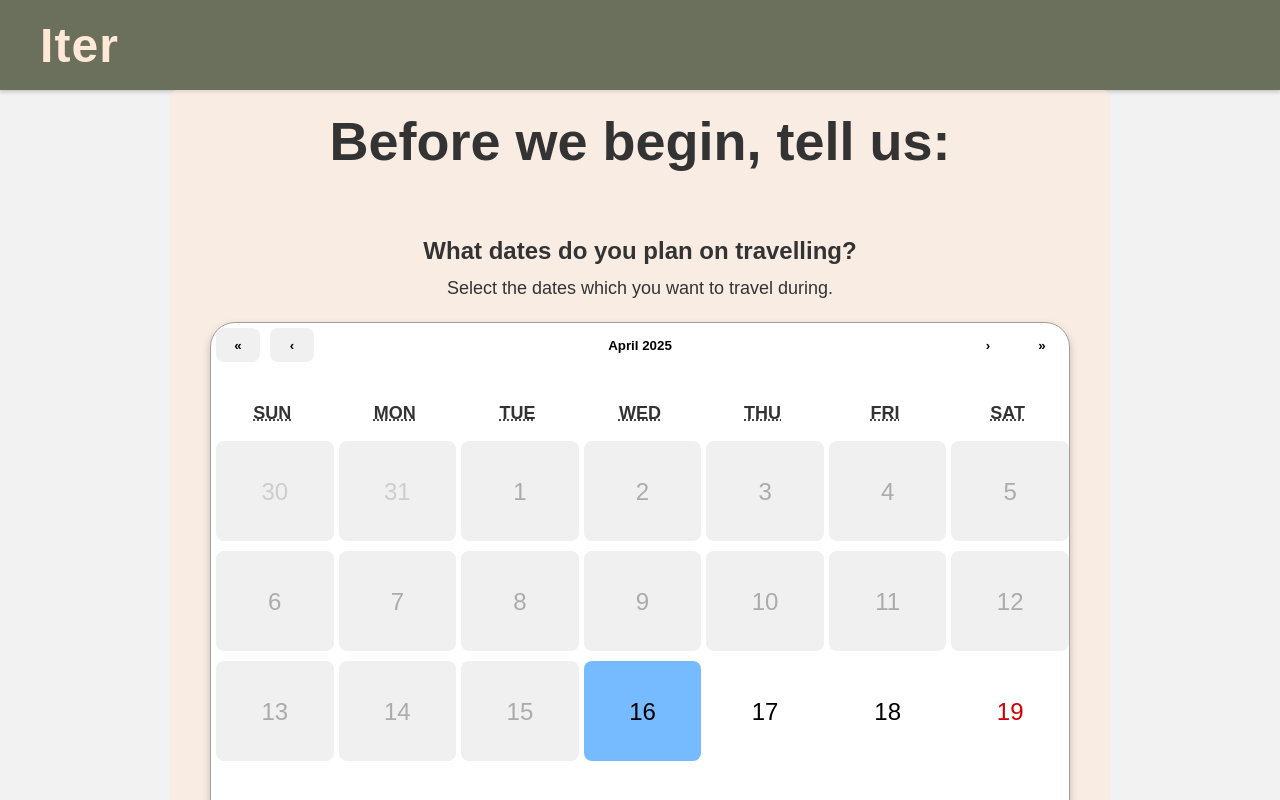
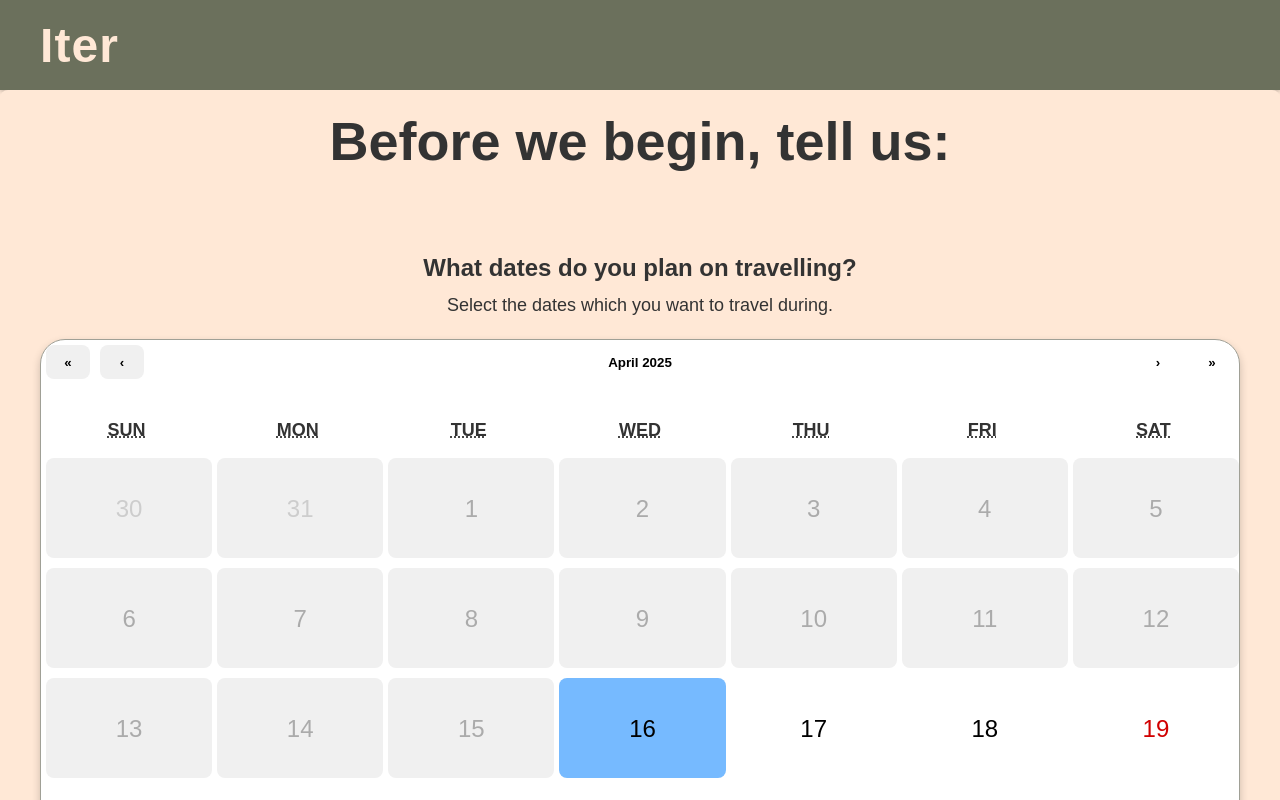
Before and after one commit to dale-34/Iter, a React (Create React App) app: page /TripPlanning in a window 1280 px wide. Shown: the top 800 px of the page. Built offline with nearby package versions, Linux system fonts and the light colour scheme.

Commit message:
Background coloring fixed and consistent

```diff
--- a/src/pages/LoadingPage.css
+++ b/src/pages/LoadingPage.css
@@ -7,7 +7,7 @@ body, h1, p {
 /* Global styles */
 body {
     font-family: Arial, sans-serif;
-    background-color: #f2f2f2; /* Same as TripPlanning */
+    background-color: rgba(255,232,214,1.0);
     color: #333; /* Text color */
 }
 
@@ -18,7 +18,7 @@ body {
     align-items: center;
     justify-content: flex-start; /* Aligns the content to the top */
     height: 100vh;
-    background-color: rgba(255,232,214,0.26);
+    background-color: rgba(255,232,214,1.0);
     text-align: center;
 }
 
--- a/src/pages/TripPlanning.css
+++ b/src/pages/TripPlanning.css
@@ -7,7 +7,6 @@ body, h1, p {
 /* Global styles */
 body {
     font-family: Arial, sans-serif;
-    background-color: #f2f2f2;
     color: #333;
     min-height: 100vh;
 }
@@ -16,16 +15,15 @@ body {
 html, body {
     height: 100%;
     width: 100%;
-    background-color: #f5eade; /* Light beige background */
+}
+
+.trip-planning {
+    background-color: rgba(255, 232, 214, 1.0); /* Light beige background */
 }
 
 /* Centering container */
 .container {
-    width: 80%;
-    max-width: 900px;
-    margin: 0 auto;
     text-align: center;
-    background-color: rgba(255,232,214,0.5);
     padding: 20px;
     border-radius: 8px;
 }
```
